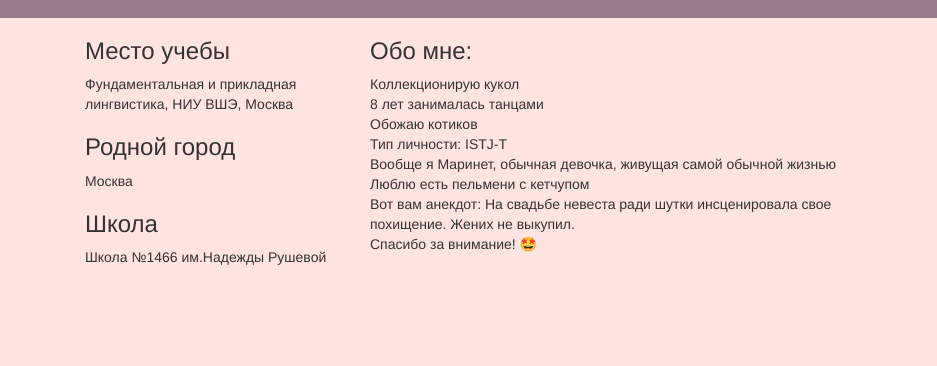
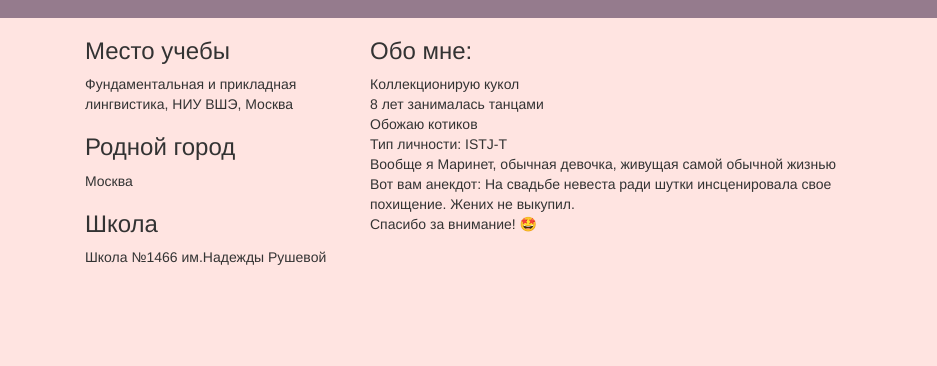
Before and after one commit to mariabandulevich/lingdata, a plain HTML site: page mywebpage/index.html in a window 1280 px wide. Shown: the part 452-818 px from the top of the page, 0-937 px from the left. Drawn offline with nearby package versions, Linux system fonts and the light colour scheme.

Commit message:
Update index.html

```diff
--- a/mywebpage/index.html
+++ b/mywebpage/index.html
@@ -87,7 +87,6 @@
 						Обожаю котиков<br>
 						Тип личности: ISTJ-T<br>
 						Вообще я Маринет, обычная девочка, живущая самой обычной жизнью <br>
-						Люблю есть пельмени с кетчупом<br>
 						Вот вам анекдот: На свадьбе невеста ради шутки инсценировала свое похищение. Жених не выкупил.<br>
 						Спасибо за внимание! <span>&#129321 </span> </p>
 					</article>
```
